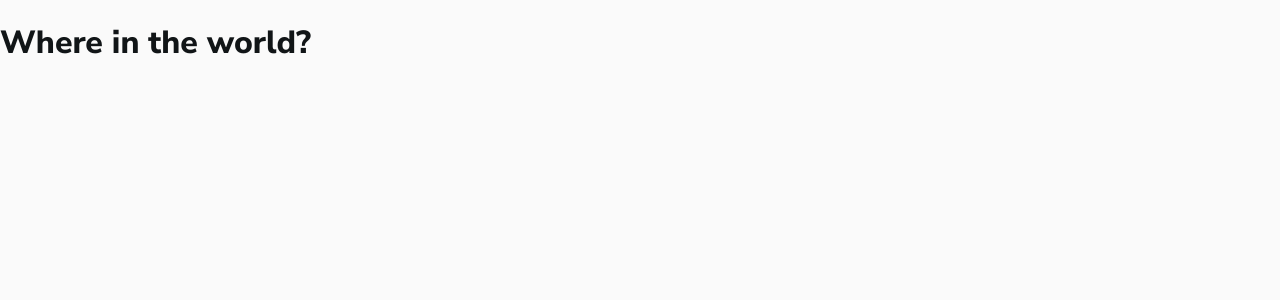
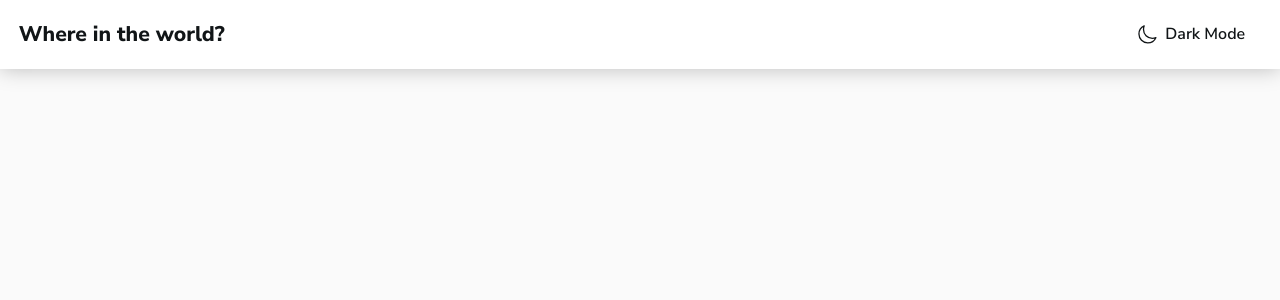
Before and after one commit to estevamorais/where-in-the-world-app, a React (Create React App) app: page / in a window 1280 px wide. Shown: the top 300 px of the page. Built offline with nearby package versions, Linux system fonts and the light colour scheme.

Commit message:
Creating Navbar Component

```diff
--- a/src/App.js
+++ b/src/App.js
@@ -1,9 +1,12 @@
 import "./App.scss";
+
+// components
+import Navbar from "./components/Navbar";
 
 function App() {
   return (
     <div className="App">
-      <h1>Where in the world?</h1>
+      <Navbar></Navbar>
     </div>
   );
 }
--- /dev/null
+++ b/src/components/Navbar/index.js
@@ -0,0 +1,59 @@
+import "./index.scss";
+
+import { useState } from "react";
+
+const Navbar = () => {
+  const handleDataTheme = (scheme) => {
+    document.body.setAttribute("data-theme", scheme);
+  };
+
+  const handleUserColorScheme = () => {
+    let _colorScheme = localStorage.getItem("colorScheme");
+
+    if (!_colorScheme && window.matchMedia) {
+      _colorScheme = window.matchMedia("(prefers-color-scheme: dark)").matches
+        ? "dark"
+        : "light";
+    }
+
+    handleDataTheme(_colorScheme);
+    return _colorScheme;
+  };
+
+  const [colorScheme, setColorScheme] = useState(handleUserColorScheme());
+
+  const handleColorScheme = () => {
+    const newColorScheme = colorScheme === "dark" ? "light" : "dark";
+
+    // Save the color scheme prefers for this application
+    localStorage.setItem("colorScheme", newColorScheme);
+
+    handleDataTheme(newColorScheme);
+    setColorScheme(newColorScheme);
+  };
+
+  return (
+    <nav className="navbar">
+      <div className="navbar__content container">
+        <h1 className="navbar__title">Where in the world?</h1>
+
+        <button onClick={handleColorScheme} className="navbar__switch">
+          {colorScheme === "light" && (
+            <>
+              <ion-icon name="moon-outline"></ion-icon>
+              Dark Mode
+            </>
+          )}
+          {colorScheme === "dark" && (
+            <>
+              <ion-icon name="sunny-outline"></ion-icon>
+              Light Mode
+            </>
+          )}
+        </button>
+      </div>
+    </nav>
+  );
+};
+
+export default Navbar;
--- /dev/null
+++ b/src/components/Navbar/index.scss
@@ -0,0 +1,54 @@
+@import "../../styles/_variables.scss";
+@import "../../styles/_mixings.scss";
+
+.navbar {
+  padding: 0.5rem 0;
+  background-color: var(--elements);
+  box-shadow: 0px 0px 20px 0 rgba(0, 0, 0, 0.25);
+
+  @include at-query($min, $medium) {
+    padding: 0.175rem;
+  }
+}
+
+.navbar__title {
+  font-size: 1.175rem;
+
+  @include at-query($min, $medium) {
+    font-size: 1.325rem;
+  }
+}
+
+.navbar__content {
+  display: flex;
+  justify-content: space-between;
+  align-items: center;
+}
+
+.navbar__switch {
+  padding: 0.75rem 1rem;
+
+  display: flex;
+  align-items: center;
+  gap: 0.5rem;
+
+  font-size: 1rem;
+  font-weight: 600;
+
+  border: none;
+  border-radius: var(--radius);
+  cursor: pointer;
+
+  background-color: transparent;
+  color: var(--text);
+
+  transition: var(--transition);
+
+  &:hover {
+    background-color: rgba(#000, 0.1);
+  }
+
+  ion-icon {
+    font-size: 1.3em;
+  }
+}
--- a/src/index.scss
+++ b/src/index.scss
@@ -1,11 +1,20 @@
+@import "./styles/_variables.scss";
 @import "./styles/_mixings.scss";
-@import "./styles/_variables.scss";
+@import "./styles/_utilities.scss";
 
 :root {
   --text: hsl(200, 15%, 8%);
   --bg: hsl(0, 0%, 98%);
   --elements: hsl(0, 0%, 100%);
   --input: hsl(0, 0%, 52%);
+  --small: $small;
+  --medium: $medium;
+  --large: $large;
+  --x-large: $x-large;
+  --xx-large: $xx-large;
+  --font: "Nunito Sans", sans-serif;
+  --transition: all 200ms ease-in-out;
+  --radius: 0.5rem;
 }
 
 [data-theme="dark"] {
@@ -17,6 +26,7 @@
 
 * {
   box-sizing: border-box;
+  font-family: var(--font);
 }
 
 body {
@@ -24,5 +34,4 @@ body {
   padding: 0;
   background-color: var(--bg);
   color: var(--text);
-  font-family: $font;
 }
--- /dev/null
+++ b/src/styles/_utilities.scss
@@ -0,0 +1,5 @@
+.container {
+  max-width: var(--x-large);
+  margin: 0 auto;
+  padding: 0 1rem;
+}
--- a/src/styles/_variables.scss
+++ b/src/styles/_variables.scss
@@ -3,7 +3,3 @@ $medium: 768px;
 $large: 1024px;
 $x-large: 1280px;
 $xx-large: 1536px;
-
-$font: "Nunito Sans", sans-serif;
-
-$transition: all 200ms ease-in-out;
```
